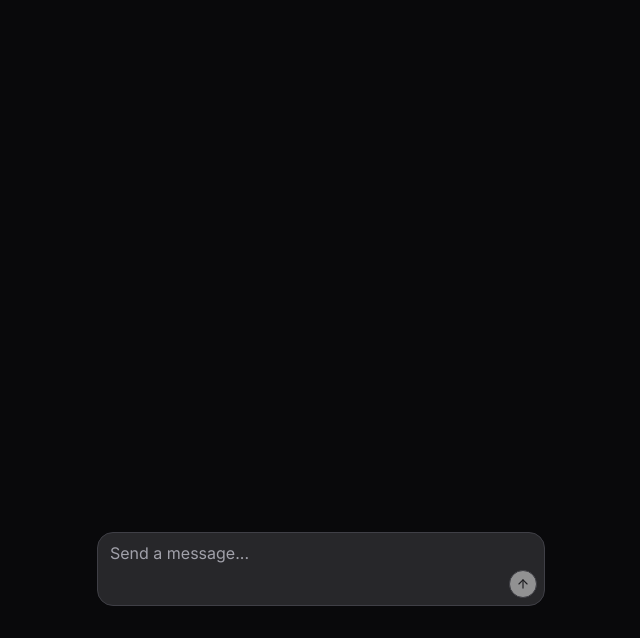
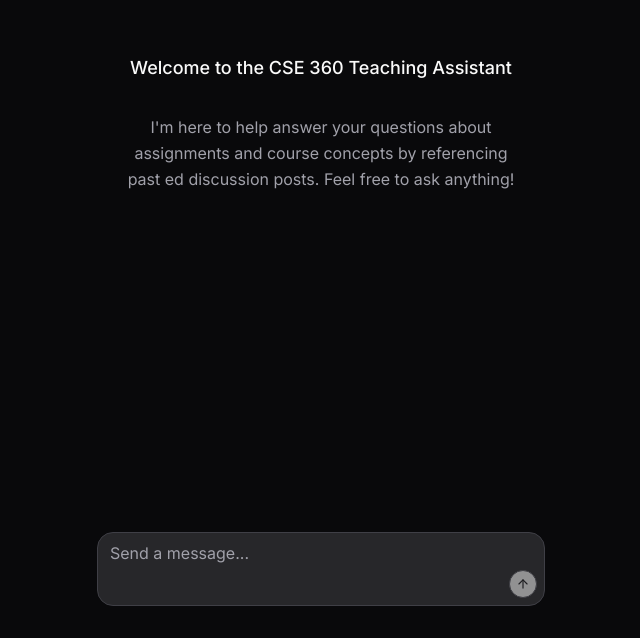
Before and after one commit to cjkehoe/cse-360-rag-chatbot, a Next.js app: page / in a window 1280 px wide. Shown: the part 162-800 px from the top of the page, without its empty margins (319-959 px from the left). Built offline with nearby package versions, Linux system fonts and the light colour scheme.

Commit message:
Updated messages ui, added overview ui component

```diff
--- a/app/page.tsx
+++ b/app/page.tsx
@@ -2,6 +2,7 @@
 
 import { useChat } from '@ai-sdk/react';
 import { ChatInput } from '@/components/ChatInput';
+import { Messages } from '@/components/Messages';
 
 export default function Chat() {
   const { messages, input, handleInputChange, handleSubmit, isLoading } = useChat({
@@ -10,23 +11,8 @@ export default function Chat() {
 
   return (
     <div className="flex flex-col w-full max-w-md py-24 mx-auto stretch">
-      <div className="space-y-4">
-        {messages.map(m => (
-          <div key={m.id} className="rounded-lg p-4 bg-card text-card-foreground">
-            <div>
-              <div className="font-bold text-primary">{m.role}</div>
-              <p className="text-foreground">
-                {m.content.length > 0 ? (
-                  m.content
-                ) : (
-                  <span className="italic text-muted-foreground">
-                    {'calling tool: ' + m?.toolInvocations?.[0].toolName}
-                  </span>
-                )}
-              </p>
-            </div>
-          </div>
-        ))}
+      <div className="flex-1 space-y-4 overflow-y-auto">
+        <Messages messages={messages} isLoading={isLoading} />
       </div>
 
       <div className="fixed bottom-0 w-full max-w-md mb-8">
--- /dev/null
+++ b/components/Messages.tsx
@@ -0,0 +1,88 @@
+import { Message } from 'ai';
+import { memo } from 'react';
+import { cn } from "@/lib/utils";
+import { Overview } from './Overview';
+import { motion, AnimatePresence } from 'framer-motion';
+import { SparklesIcon } from 'lucide-react';
+
+interface MessagesProps {
+  messages: Array<Message>;
+  isLoading: boolean;
+}
+
+function MessageComponent({ role, content }: { role: string; content: string }) {
+  return (
+    <AnimatePresence>
+      <motion.div
+        className={cn(
+          "w-full mx-auto max-w-3xl px-4 group/message",
+          role === 'user' && "flex justify-end"
+        )}
+        initial={{ y: 5, opacity: 0 }}
+        animate={{ y: 0, opacity: 1 }}
+        data-role={role}
+      >
+        <div className={cn(
+          'flex gap-4',
+          role === 'user' ? 'max-w-2xl' : 'w-full'
+        )}>
+          {role === 'assistant' && (
+            <div className="size-8 flex items-center rounded-full justify-center ring-1 shrink-0 ring-border bg-background">
+              <div className="translate-y-px">
+                <SparklesIcon size={14} />
+              </div>
+            </div>
+          )}
+
+          <div className={cn(
+            'flex flex-col gap-4',
+            role === 'user' ? 'bg-primary text-primary-foreground px-3 py-2 rounded-xl' : ''
+          )}>
+            <p className="text-sm">{content}</p>
+          </div>
+        </div>
+      </motion.div>
+    </AnimatePresence>
+  );
+}
+
+function ThinkingMessage() {
+  return (
+    <motion.div
+      className="w-full mx-auto max-w-3xl px-4"
+      initial={{ y: 5, opacity: 0 }}
+      animate={{ y: 0, opacity: 1, transition: { delay: 0.5 } }}
+    >
+      <div className="flex gap-4">
+        <div className="size-8 flex items-center rounded-full justify-center ring-1 shrink-0 ring-border">
+          <SparklesIcon size={14} />
+        </div>
+        <div className="flex flex-col gap-2 text-muted-foreground">
+          Thinking...
+        </div>
+      </div>
+    </motion.div>
+  );
+}
+
+function PureMessages({ messages, isLoading }: MessagesProps) {
+  return (
+    <div className="flex flex-col min-w-0 gap-6 flex-1 overflow-y-auto pt-4">
+      {messages.length === 0 && <Overview />}
+
+      {messages.map((message) => (
+        <MessageComponent
+          key={message.id}
+          role={message.role}
+          content={message.content}
+        />
+      ))}
+
+      {isLoading && messages.length > 0 && messages[messages.length - 1].role === 'user' && (
+        <ThinkingMessage />
+      )}
+    </div>
+  );
+}
+
+export const Messages = memo(PureMessages);
--- /dev/null
+++ b/components/Overview.tsx
@@ -0,0 +1,15 @@
+export const Overview = () => {
+  return (
+    <div className="max-w-3xl mx-auto md:mt-20">
+      <div className="rounded-xl p-6 flex flex-col gap-8 leading-relaxed text-center max-w-xl">
+        <p className="text-lg font-medium">
+          Welcome to the CSE 360 Teaching Assistant
+        </p>
+        <p className="text-muted-foreground">
+          I'm here to help answer your questions about assignments and course concepts
+          by referencing past ed discussion posts. Feel free to ask anything!
+        </p>
+      </div>
+    </div>
+  );
+}
--- a/package.json
+++ b/package.json
@@ -28,6 +28,7 @@
     "clsx": "^2.1.1",
     "drizzle-orm": "^0.31.2",
     "drizzle-zod": "^0.5.1",
+    "framer-motion": "^12.4.2",
     "lucide-react": "^0.396.0",
     "nanoid": "^5.0.7",
     "next": "14.2.4",
```
Also changed, not shown: 1 other file (tests, documents, lock files or other folders).
